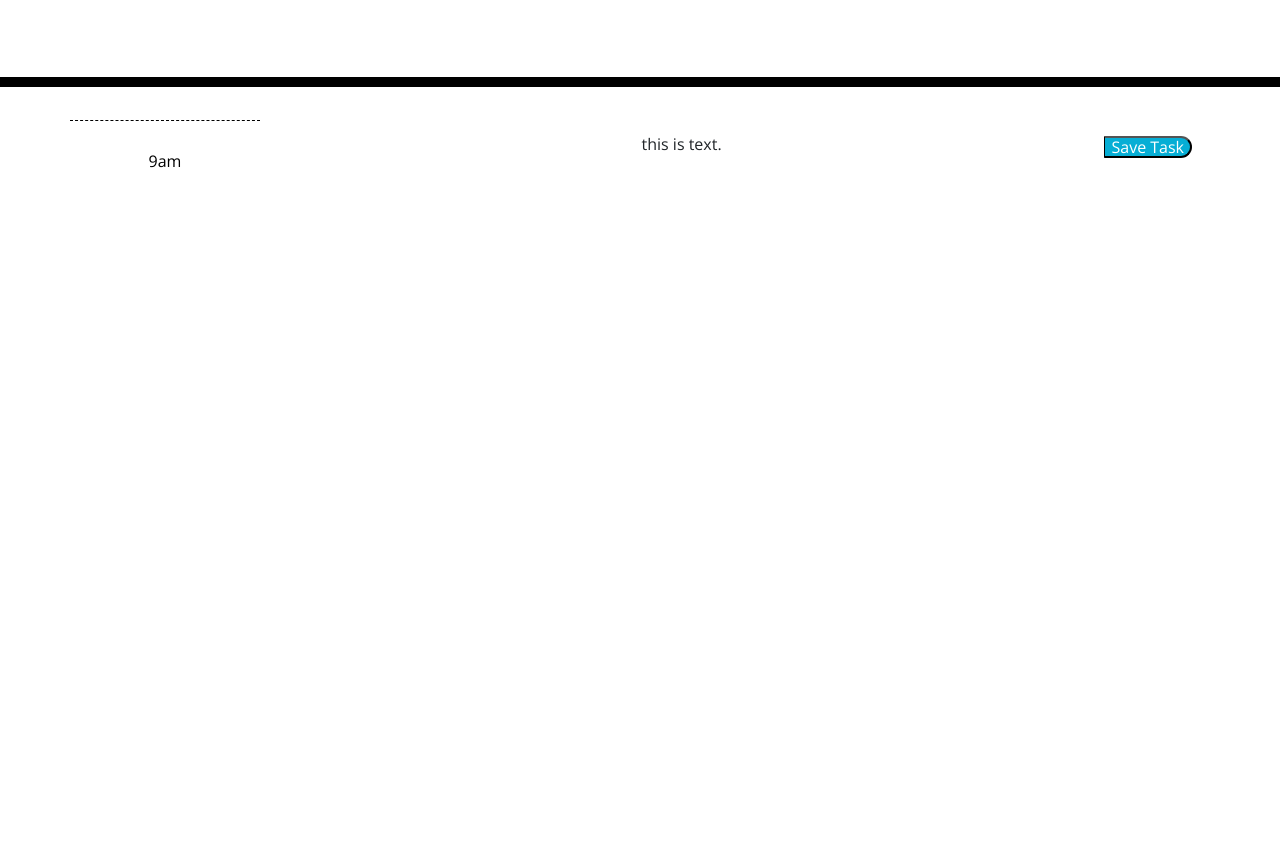
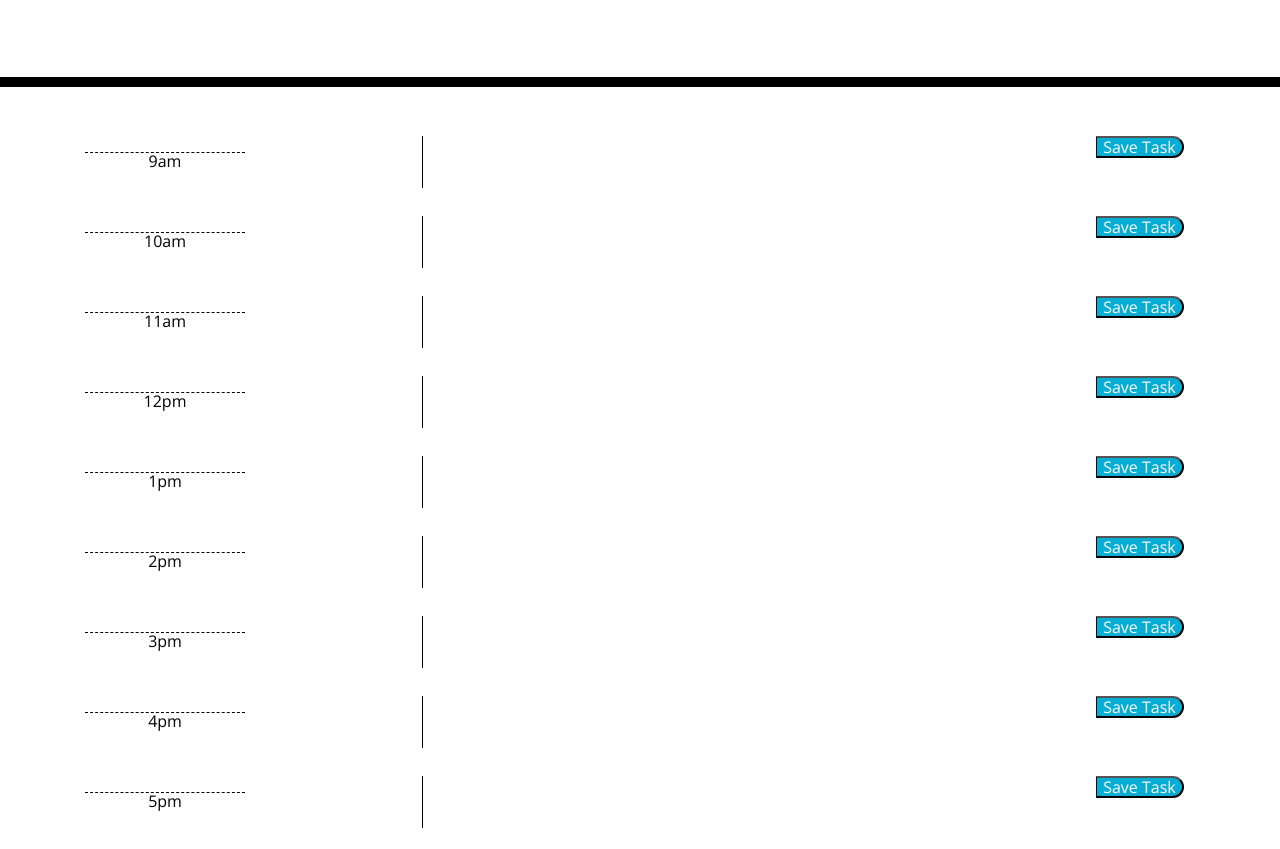
Before and after one commit to vince-rivera/day-scheduler, a plain HTML site: page index.html in a window 1280 px wide. Shown: the part 181-1030 px from the top of the page. Before the commit the page ends 800 px from the top, so only its background shows below. Drawn offline with nearby package versions, Linux system fonts and the light colour scheme.

Commit message:
set classes and id's for divs in HTML and created variables in javaScript for days and months

```diff
--- a/index.html
+++ b/index.html
@@ -19,6 +19,7 @@
       rel="stylesheet"
     />
     <link rel="stylesheet" href="style.css" />
+    <script src="./script.js"></script>
     <title>Work Day Scheduler</title>
   </head>
 
@@ -31,18 +32,104 @@
     <div class="container">
       <!-- Timeblocks go here -->
     <div class="time-block row">
-            <div class="col-2 hour" id="hour">
-                <p class="nineAM">9am</p>
-            </div>
-            <div class="col-8 textarea" id="textInput">
-                    this is text.
-            </div>
-            <div class="col-2" id="submit">
-                <button class="saveBtn">Save Task</button>
-            </div>
+        <div class="col-2" id="hour">
+            <p class="hour" id="hour_9">9am</p>
+        </div>
+        <div class="col-8 textarea">
+            <textarea class="col-8 textarea" id="textarea_9"></textarea>
+        </div>
+        <div class="col-2" id="submit">
+            <button onclick="save(this)" class="saveBtn" id="saveBtn_9">Save Task</button>
+        </div>
     </div>
-
-
+    <div class="time-block row">
+        <div class="col-2" id="hour">
+            <p class="hour" id="hour_10">10am</p>
+        </div>
+        <div class="col-8 textarea" >
+            <textarea class="col-8 textarea" id="textarea_10"></textarea>
+        </div>
+        <div class="col-2" id="submit">
+            <button onclick="save(this)" class="saveBtn" id="saveBtn_10">Save Task</button>
+        </div>
+    </div>
+    <div class="time-block row">
+        <div class="col-2" id="hour">
+            <p class="hour" id="hour_11">11am</p>
+        </div>
+        <div class="col-8 textarea" >
+            <textarea class="col-8 textarea" id="textarea_11"></textarea>
+        </div>
+        <div class="col-2" id="submit">
+            <button onclick="save(this)" class="saveBtn" id="saveBtn_11">Save Task</button>
+        </div>
+    </div>
+    <div class="time-block row">
+        <div class="col-2" id="hour">
+            <p class="hour" id="hour_12">12pm</p>
+        </div>
+        <div class="col-8 textarea" >
+            <textarea class="col-8 textarea" id="textarea_12"></textarea>
+        </div>
+        <div class="col-2" id="submit">
+            <button onclick="save(this)" class="saveBtn" id="saveBtn_12">Save Task</button>
+        </div>
+    </div>
+    <div class="time-block row">
+        <div class="col-2" id="hour">
+            <p class="hour" id="hour_1">1pm</p>
+        </div>
+        <div class="col-8 textarea" >
+            <textarea class="col-8 textarea" id="textarea_1"></textarea>
+        </div>
+        <div class="col-2" id="submit">
+            <button onclick="save(this)" class="saveBtn" id="saveBtn_1">Save Task</button>
+        </div>
+    </div>
+    <div class="time-block row">
+        <div class="col-2" id="hour">
+            <p class="hour" id="hour_2">2pm</p>
+        </div>
+        <div class="col-8 textarea" >
+            <textarea class="col-8 textarea" id="textarea_2"></textarea>
+        </div>
+        <div class="col-2" id="submit">
+            <button onclick="save(this)" class="saveBtn" id="textarea_2">Save Task</button>
+        </div>
+    </div>
+    <div class="time-block row">
+        <div class="col-2" id="hour">
+            <p class="hour" id="hour_3">3pm</p>
+        </div>
+        <div class="col-8 textarea" >
+            <textarea class="col-8 textarea" id="textarea_3"></textarea>
+        </div>
+        <div class="col-2" id="submit">
+            <button onclick="save(this)" class="saveBtn" id="saveBtn_3">Save Task</button>
+        </div>
+    </div>
+    <div class="time-block row">
+        <div class="col-2" id="hour">
+            <p class="hour" id="hour_4">4pm</p>
+        </div>
+        <div class="col-8 textarea">
+            <textarea class="col-8 textarea" id="textarea_4"></textarea>
+        </div>
+        <div class="col-2" id="submit">
+            <button onclick="save(this)" class="saveBtn" id="saveBtn_4">Save Task</button>
+        </div>
+    </div>
+    <div class="time-block row">
+        <div class="col-2" id="hour">
+            <p class="hour" id="hour_5">5pm</p>
+        </div>
+        <div class="col-8 textarea" >
+            <textarea class="col-8 textarea" id="textarea_5"></textarea>
+        </div>
+        <div class="col-2" id="submit">
+            <button onclick="save(this)" class="saveBtn" id="saveBtn_5">Save Task</button>
+        </div>
+    </div>
     </div>
 
     <script src="https://code.jquery.com/jquery-3.4.1.min.js"></script>
--- a/script.js
+++ b/script.js
@@ -1,23 +1,17 @@
-var tasks = {};
+var d = new Date();
+var weekdays = ['Sunday', 'Monday', 'Tuesday', 'Wednesday', 'Thursday', 'Friday', 'Saturday'];
+var months = ["January", "February", "March", "April", "May", "June", "July", "August", "September", "October", "November", "December"];
 //when page loads
 //get data from localstorage
-var loadTasks = function() {
-    tasks = JSON.parse(localStorage.getItem("tasks"));
-    // if nothing in localStorage, create a new object to track all task status arrays
-    if (!tasks) {
-      tasks = {};
-    }
 //set the inputs text value according to their time slots
-$(".text-area").on("click", "p", function() {
-    var newTask = $(this)
-    .text()
-    .trim();
+// add an onclick listener to all buttons
 
-})
-// add an onclick listener to all buttons
-$(".saveBtn").on("click", function() {
-    localStorage.setItem("NewTask", JSON.stringify(newTask));
-})
+// function saveTasks() {
+//     var text = document.getElementById(hourName).value;
+//      console.log(text);
+
+
+//  };
 //when buttons are clicked prevent default and call handleSaves functions
 
     //declare button in HTML with set value in accordance with timeslot
@@ -25,18 +19,3 @@ $(".saveBtn").on("click", function() {
     //declare and input for each time slot with a unique id "timeAm-input"
     //set data to local storage
     //get the input value for the time slot associated with the button (using the event.target.value)
-
-
-
-
-
-// $("#bttn").on("click", function(e)) {
-//     e.preventdefault();
-//     HandleSaves();
-// }
-
-// function HandleSaves(event) {
-//     let hourName = event.target.value
-//     let input = $(hourName + "-input").value();
-//     localStorage.setItem(hourName, JSON.stringify(input))
-// }
```
